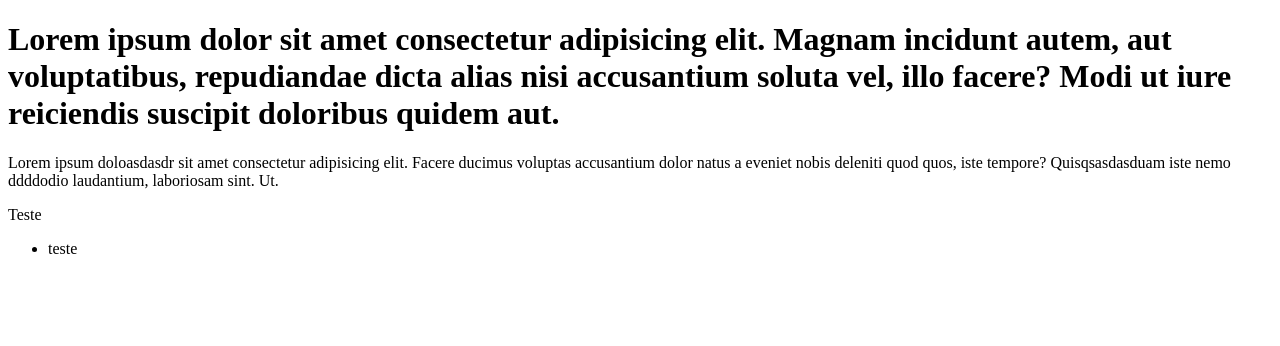
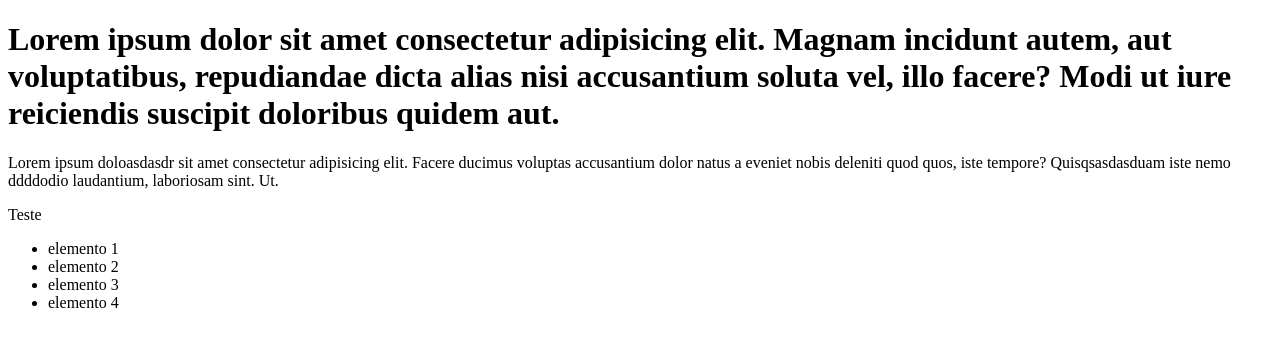
Before and after one commit to caetano-lucas/Senai-criacao-docker, a plain HTML site: page index.html in a window 1280 px wide. Drawn offline with Linux system fonts and the light colour scheme.

Commit message:
add list elements

```diff
--- a/index.html
+++ b/index.html
@@ -15,7 +15,10 @@
     </div>
 
     <ul>
-        <li>teste</li>
+        <li>elemento 1</li>
+        <li>elemento 2</li>
+        <li>elemento 3</li>
+        <li>elemento 4</li>
     </ul>
 </body>
 </html>
```
